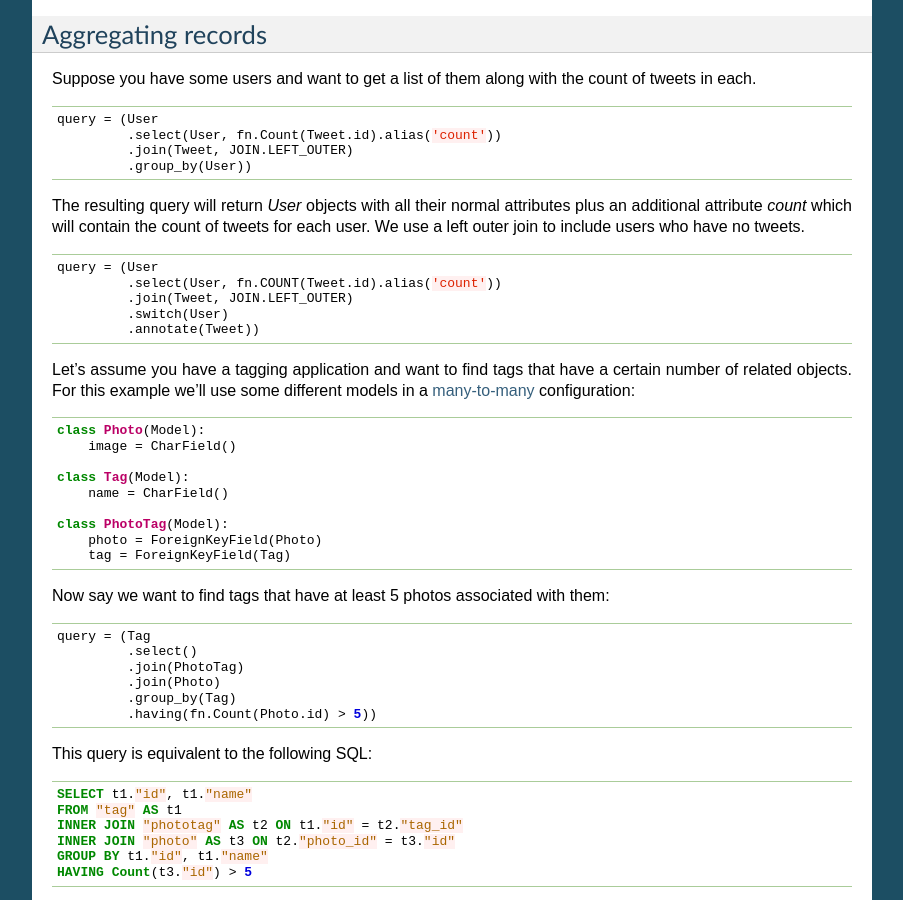
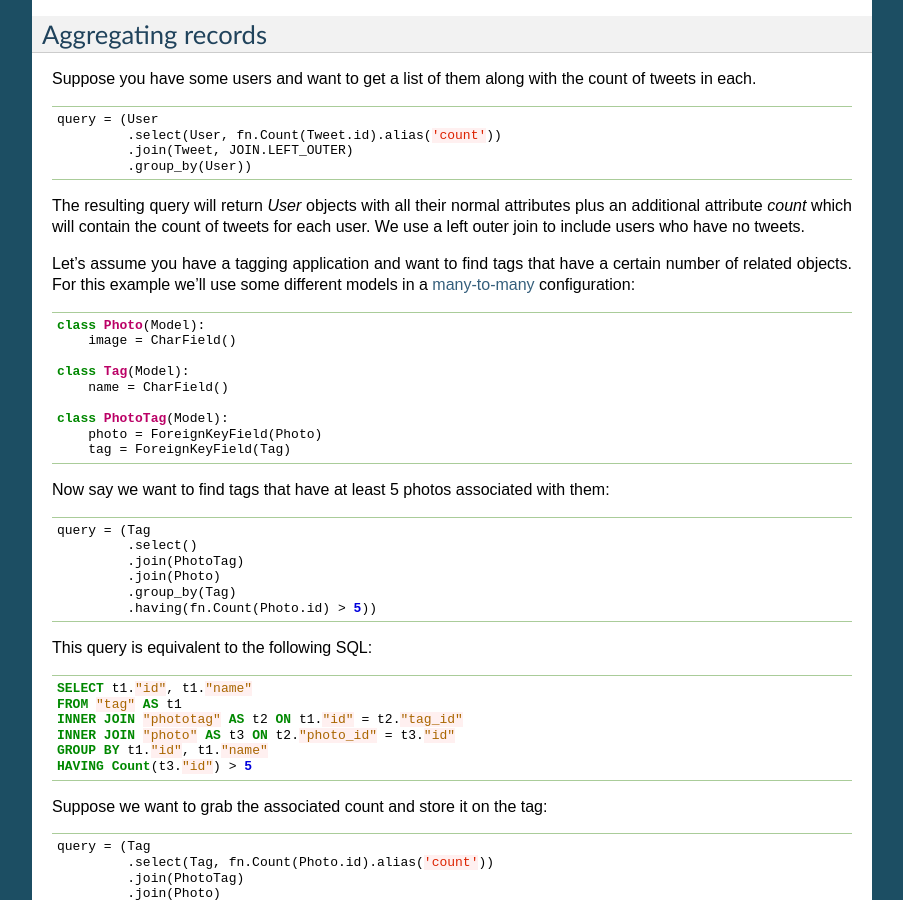
Before and after one commit to coleifer/peewee, a Sphinx documentation site: the page built from docs/peewee/querying.rst, in a window 1280 px wide and 900 px high, scrolled down 10803 px. Shown: the whole window, without its empty margins (198-1101 px from the left). Built offline with Sphinx 7.4.7, drawn with Linux system fonts in a browser that asks for light colours; pages that are not in the unit, such as notebooks, are missing from menus.

Commit message:
Remove old annotate() code snippet.

```diff
--- a/docs/peewee/querying.rst
+++ b/docs/peewee/querying.rst
@@ -748,14 +748,6 @@ of tweets in each.
 The resulting query will return *User* objects with all their normal attributes
 plus an additional attribute *count* which will contain the count of tweets for
 each user. We use a left outer join to include users who have no tweets.
-
-.. code-block:: python
-
-    query = (User
-             .select(User, fn.COUNT(Tweet.id).alias('count'))
-             .join(Tweet, JOIN.LEFT_OUTER)
-             .switch(User)
-             .annotate(Tweet))
 
 Let's assume you have a tagging application and want to find tags that have a
 certain number of related objects. For this example we'll use some different
```
